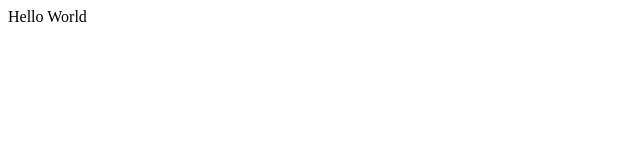
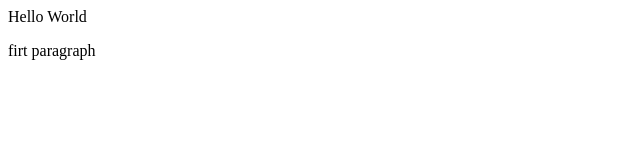
Before and after one commit to muneeb999/NewRepo, a plain HTML site: page index.html in a window 1280 px wide. Shown: the full height of the page, 0-640 px from the left. Drawn offline with Linux system fonts and the light colour scheme.

Commit message:
Adding new line

```diff
--- a/index.html
+++ b/index.html
@@ -1 +1,2 @@
 <p>Hello World</p>
+<P>firt paragraph</P>
```
